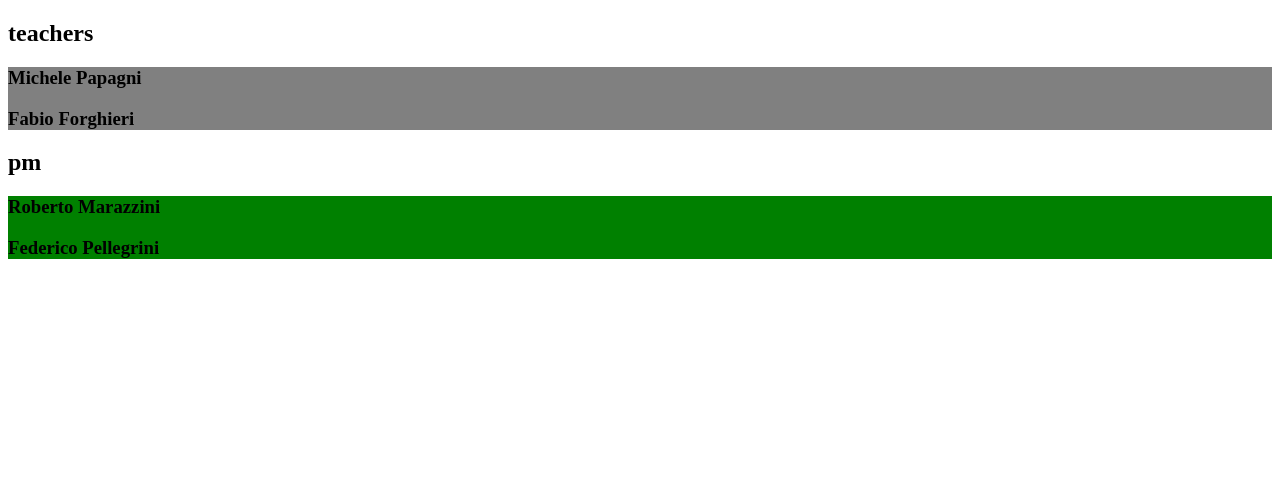
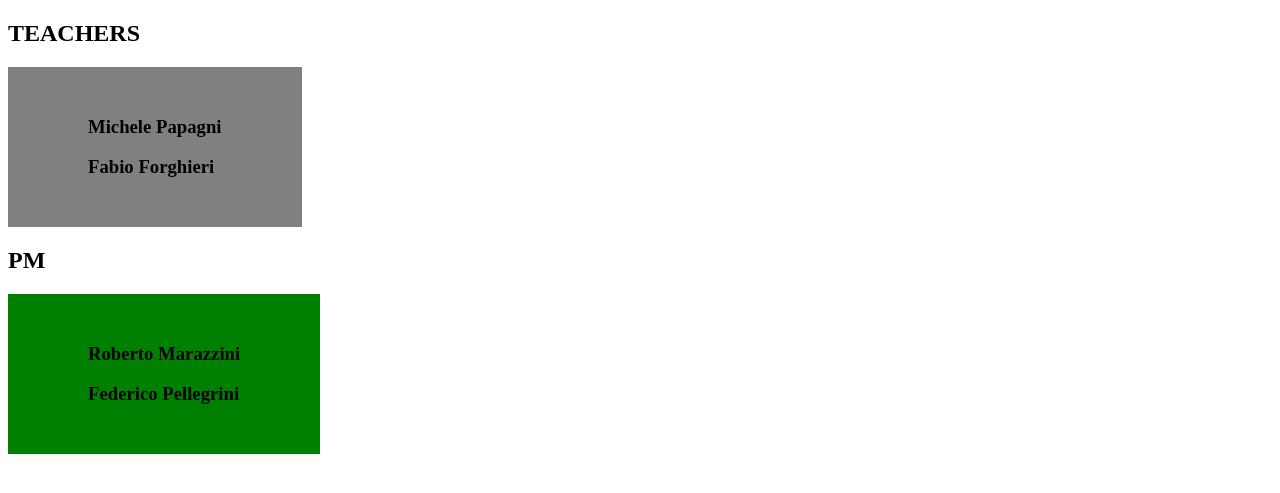
Before and after one commit to leonardobarone/php-snacks-b1, a PHP site: page / in a window 1280 px wide. Shown: the top 493 px of the page. Run offline with PHP 8.4, Linux system fonts and the light colour scheme.

Commit message:
fix rettangolo

```diff
--- a/snack_6/index.php
+++ b/snack_6/index.php
@@ -34,6 +34,10 @@
         <meta name="viewport" content="width=device-width, initial-scale=1.0">
         <title>Snack 6</title>
         <style>
+            .forma {
+                display: inline-block;
+                padding: 30px 80px;
+            }
             .grigio {
                 background-color: grey;
             }
@@ -44,11 +48,11 @@
     </head>
     <body>
         <?php foreach($db as $nameRule => $rule) { ?>
-            <h2><?php echo $nameRule ?></h2>
+            <h2><?php echo strtoupper($nameRule) ?></h2>
 
                 <?php if($nameRule == 'teachers') { ?>
 
-                    <div class="grigio">
+                    <div class="grigio forma">
                         <?php foreach($rule as $person) { ?>
                             <h3><?= "{$person["name"]} {$person["lastname"]} " ?></h3>
                         <?php } ?>
@@ -56,7 +60,7 @@
 
                 <?php } else {?>
 
-                    <div class="verde">
+                    <div class="verde forma">
                         <?php foreach($rule as $person) { ?>
                             <h3><?= "{$person["name"]} {$person["lastname"]} " ?></h3>
                         <?php } ?>
```
